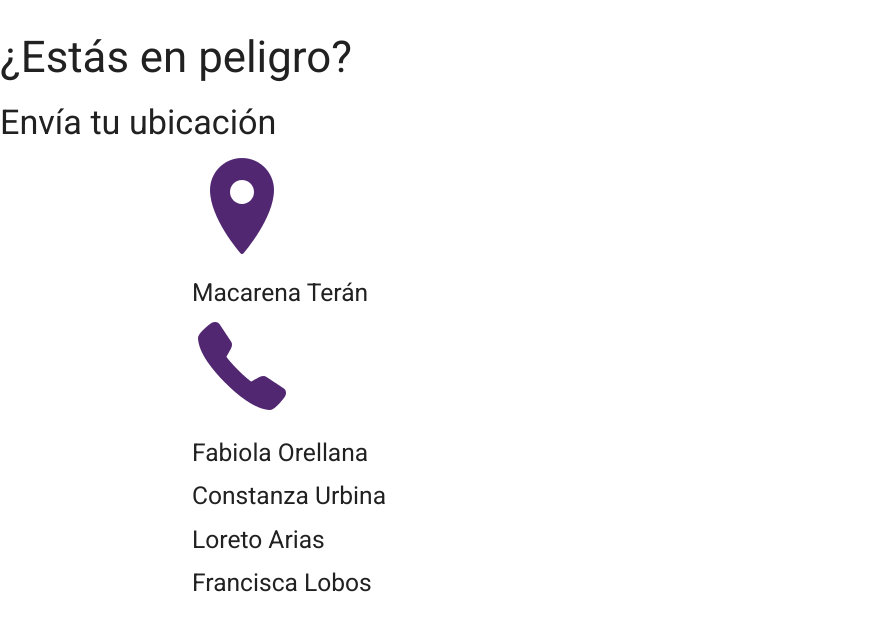
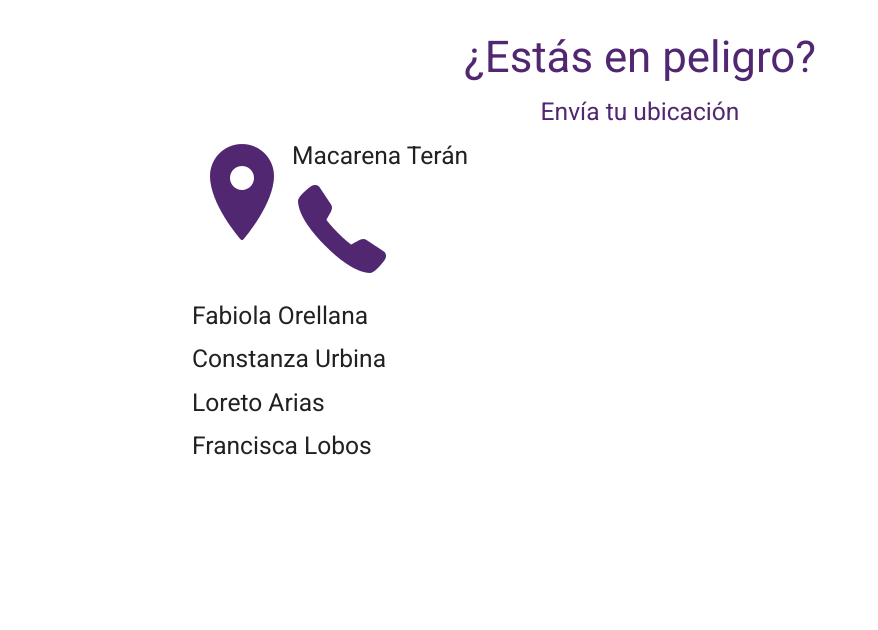
Before and after one commit to faog/Hackathon-Wenuy, a plain HTML site: page src/peligro1.html in a window 1280 px wide. Shown: the part 58-688 px from the top of the page, without its empty margins (0-878 px from the left). Drawn offline with nearby package versions, Linux system fonts and the light colour scheme; no server answers.

```diff
--- a/src/peligro1.html
+++ b/src/peligro1.html
@@ -20,14 +20,15 @@
 </head>
 <body>
     <img src="img/w.png" id="logo" alt="logo Wenuy"/>
-    <h3>¿Estás en peligro?</h3>
-    <h4>Envía tu ubicación</h4>
+    <h3 class= "titulo">¿Estás en peligro?</h3>
+    <h5 class="titulo">Envía tu ubicación</h5>
 
     <main class="container">
         <ul>
+            <div>
             <li>
                 <a href="" >
-                    <img src="img/icons8-marker-filled-100.png" id="ubicacion" alt=icon-ubicacion/>
+                    <img style= "float:left" src="img/icons8-marker-filled-100.png" id="ubicacion" alt=icon-ubicacion/>
                 </a>
             </li>
             <li>
@@ -36,6 +37,7 @@
                         <img src="img/icons8-phone-filled-100.png" id="phone maca" alt=icon-phone/>
                 </a>
             </li>
+            </div>
             <li>
                 <h5>Fabiola Orellana</h5>
             </li>
--- a/src/style.css
+++ b/src/style.css
@@ -21,6 +21,7 @@
     height: 500px;
 }
 
+/*PANTALLA INICIO*/
 .container-popup{
     background-color: #cec8ed;
     border: #ab9ed9 solid 10px;
```
Also changed, not shown: src/serio.html (+2 -2 lines).
